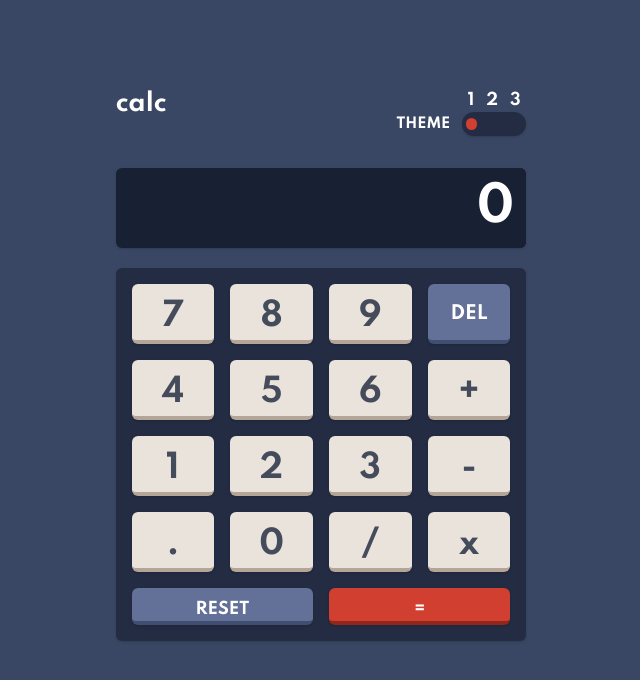
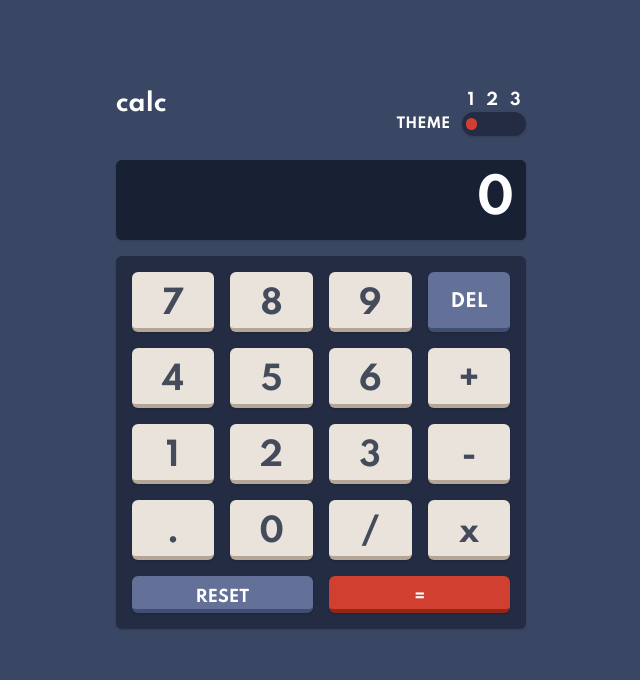
Before and after one commit to alopezprlp/calculator, a Next.js app: page / in a window 1280 px wide. Shown: the top 680 px of the page, without its empty margins (319-959 px from the left). Built offline with nearby package versions, Linux system fonts and the light colour scheme.

Commit message:
margin changed

```diff
--- a/components/Display.js
+++ b/components/Display.js
@@ -1,5 +1,5 @@
 const Display = () => (
-  <div className="h-20 bg-skin-screenBackground transition duration-500 ease-in-out rounded-md flex justify-end align-middle mt-8 shadow">
+  <div className="h-20 bg-skin-screenBackground transition duration-500 ease-in-out rounded-md flex justify-end align-middle mt-6 shadow">
     <input
       readOnly
       defaultValue="0"
--- a/components/Keypad.js
+++ b/components/Keypad.js
@@ -100,7 +100,7 @@ const Keypad = () => {
   ));
 
   return (
-    <div className="bg-skin-toggleBackground transition duration-500 ease-in-out h-auto mt-5 rounded-md shadow w-auto">
+    <div className="bg-skin-toggleBackground transition duration-500 ease-in-out h-auto mt-4 rounded-md shadow w-auto">
       <div className="p-4 grid grid-cols-4 gap-4">{renderButtons}</div>
     </div>
   );
```
